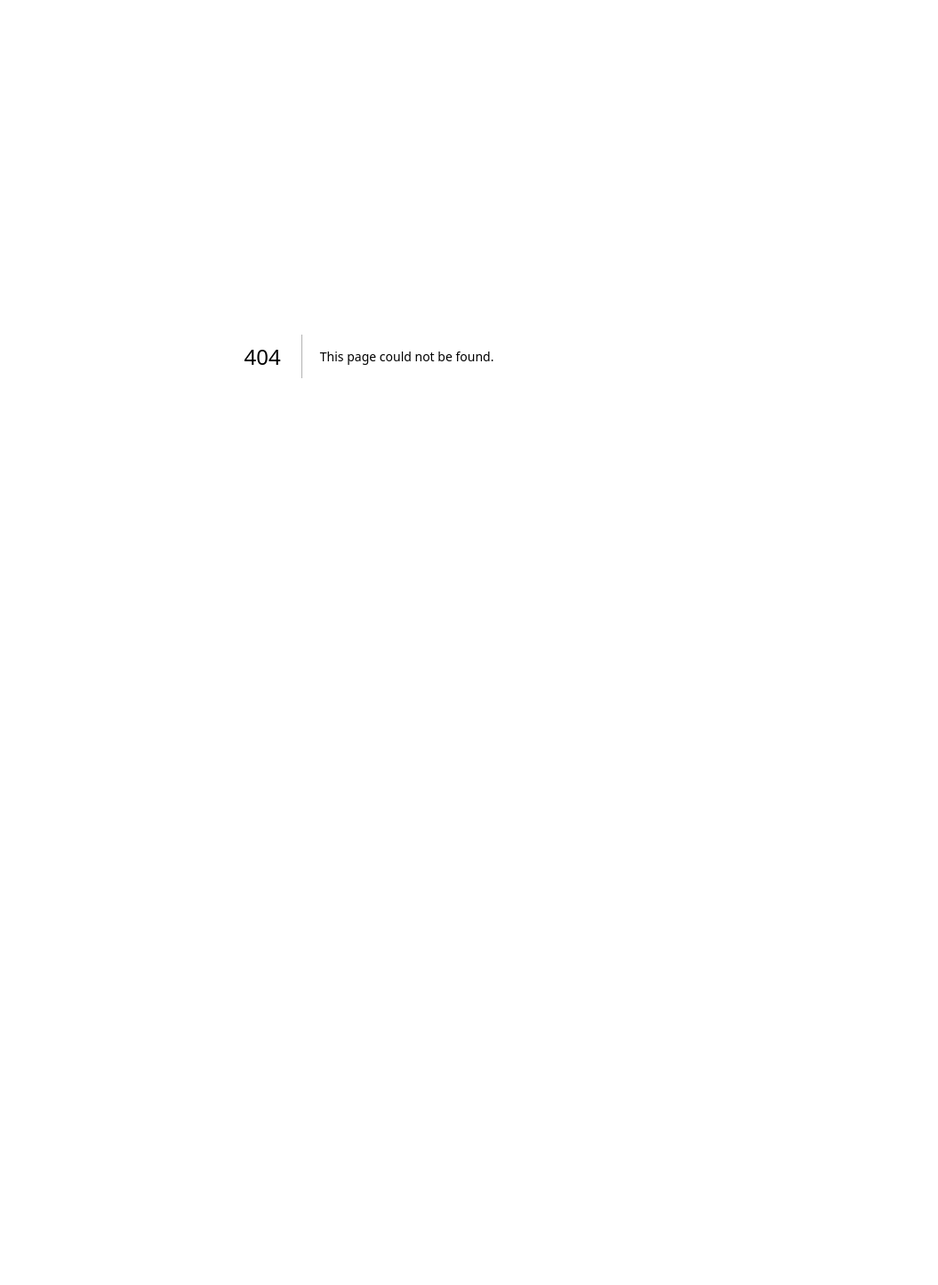
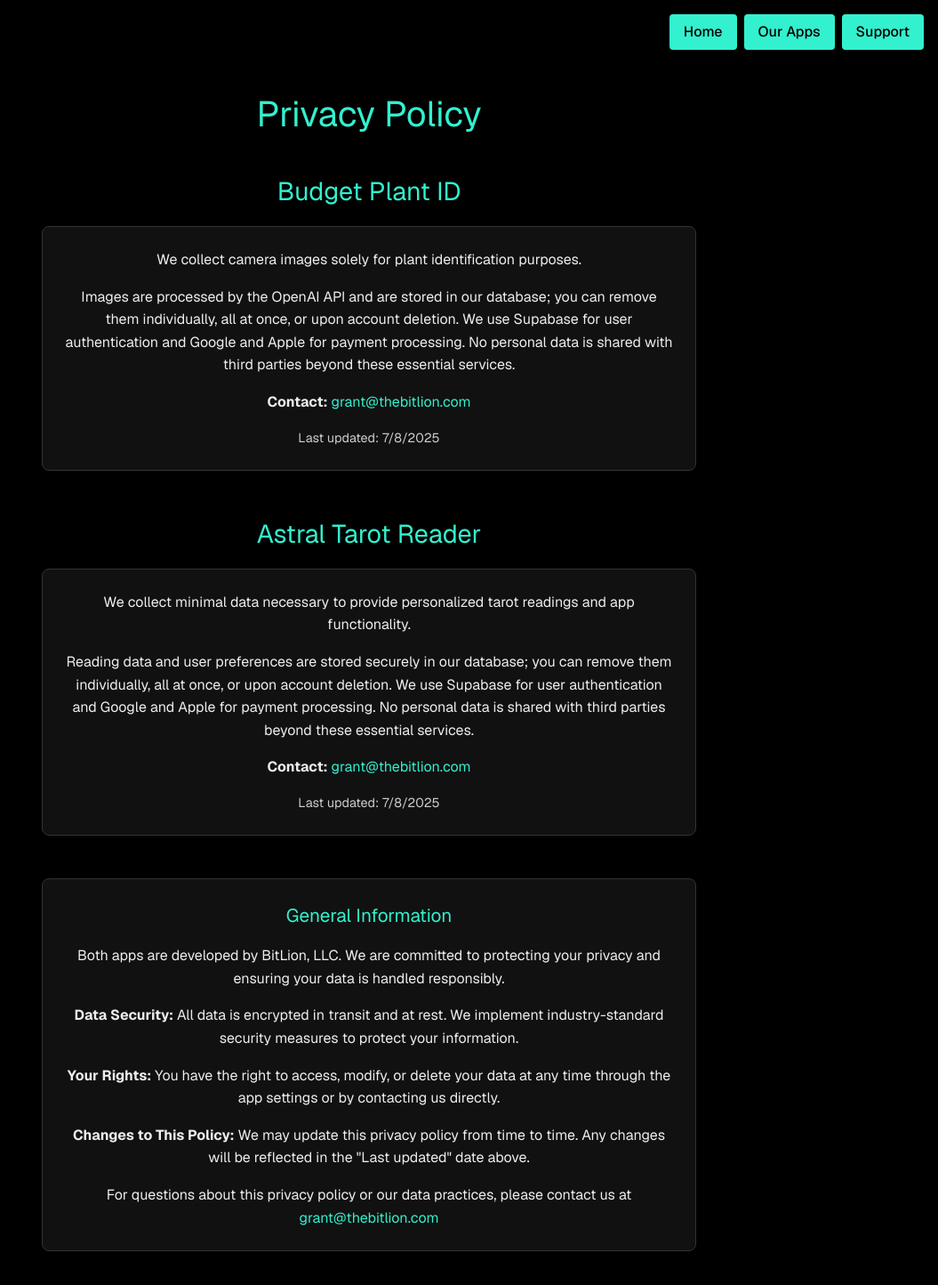
Before and after one commit to BitLionLLC/bitlion-logo-site-next, a Next.js app: page /privacy in a window 1280 px wide. Before the commit this address had no page. Shown: the top 1444 px of the page at 89% size, without its empty margins (225-1280 px from the left). Built offline with nearby package versions, Linux system fonts and the light colour scheme.

Commit message:
Adds Privacy Policy

```diff
--- a/src/app/apps/page.js
+++ b/src/app/apps/page.js
@@ -11,8 +11,10 @@
   return (
     <div className="min-h-screen bg-black text-white">
       {/* Navigation */}
-      <nav className="support-nav" style={{ position: "fixed"}}>
+      <nav className="support-nav" style={{ position: "fixed", display: "flex", gap: "0.5rem"}}>
         <Link href="/" className="support-link">Home</Link>
+        <Link href="/support" className="support-link">Support</Link>
+        <Link href="/privacy" className="support-link">Privacy</Link>
       </nav>
 
       {/* Main Content */}
--- a/src/app/page.js
+++ b/src/app/page.js
@@ -77,16 +77,25 @@
           <>
             <Link href="/apps" className="support-link">Our Apps</Link>
             <Link href="/support" className="support-link">Support</Link>
+            <Link href="/privacy" className="support-link">Privacy</Link>
           </>
         ) : pathname === '/support' ? (
           <>
             <Link href="/" className="support-link">Home</Link>
             <Link href="/apps" className="support-link">Our Apps</Link>
+            <Link href="/privacy" className="support-link">Privacy</Link>
+          </>
+        ) : pathname === '/privacy' ? (
+          <>
+            <Link href="/" className="support-link">Home</Link>
+            <Link href="/apps" className="support-link">Our Apps</Link>
+            <Link href="/support" className="support-link">Support</Link>
           </>
         ) : (
           <>
             <Link href="/" className="support-link">Home</Link>
             <Link href="/support" className="support-link">Support</Link>
+            <Link href="/privacy" className="support-link">Privacy</Link>
           </>
         )}
       </nav>
--- /dev/null
+++ b/src/app/privacy/page.js
@@ -0,0 +1,129 @@
+'use client'
+
+import Link from 'next/link';
+import { usePathname } from 'next/navigation';
+
+export default function PrivacyPage() {
+  const Navigation = () => {
+    const pathname = usePathname();
+    return (
+      <nav className="support-nav" style={{ position: "fixed", display: "flex", gap: "0.5rem"}}>
+        <Link href="/" className="support-link">Home</Link>
+        <Link href="/apps" className="support-link">Our Apps</Link>
+        <Link href="/support" className="support-link">Support</Link>
+      </nav>
+    );
+  };
+
+  return (
+    <div className="App">
+      <Navigation />
+      <div style={{
+        maxWidth: "800px",
+        margin: "0 auto",
+        padding: "6rem 2rem 2rem 2rem",
+        color: "#ededed",
+        lineHeight: "1.6"
+      }}>
+        <h1 style={{
+          color: "#33F0CE",
+          fontSize: "2.5rem",
+          marginBottom: "2rem",
+          textAlign: "center"
+        }}>
+          Privacy Policy
+        </h1>
+
+        <div style={{ marginBottom: "3rem" }}>
+          <h2 style={{
+            color: "#33F0CE",
+            fontSize: "1.8rem",
+            marginBottom: "1rem"
+          }}>
+            Budget Plant ID
+          </h2>
+          <div style={{
+            backgroundColor: "#111",
+            padding: "1.5rem",
+            borderRadius: "8px",
+            border: "1px solid #333"
+          }}>
+            <p style={{ marginBottom: "1rem" }}>
+              We collect camera images solely for plant identification purposes.
+            </p>
+            <p style={{ marginBottom: "1rem" }}>
+              Images are processed by the OpenAI API and are stored in our database; you can remove them individually, all at once, or upon account deletion. We use Supabase for user authentication and Google and Apple for payment processing. No personal data is shared with third parties beyond these essential services.
+            </p>
+            <p style={{ marginBottom: "1rem" }}>
+              <strong>Contact:</strong> <a href="mailto:grant@thebitlion.com" style={{ color: "#33F0CE" }}>grant@thebitlion.com</a>
+            </p>
+            <p style={{ fontSize: "0.9rem", color: "#ccc" }}>
+              Last updated: 7/8/2025
+            </p>
+          </div>
+        </div>
+
+        <div style={{ marginBottom: "3rem" }}>
+          <h2 style={{
+            color: "#33F0CE",
+            fontSize: "1.8rem",
+            marginBottom: "1rem"
+          }}>
+            Astral Tarot Reader
+          </h2>
+          <div style={{
+            backgroundColor: "#111",
+            padding: "1.5rem",
+            borderRadius: "8px",
+            border: "1px solid #333"
+          }}>
+            <p style={{ marginBottom: "1rem" }}>
+              We collect minimal data necessary to provide personalized tarot readings and app functionality.
+            </p>
+            <p style={{ marginBottom: "1rem" }}>
+              Reading data and user preferences are stored securely in our database; you can remove them individually, all at once, or upon account deletion. We use Supabase for user authentication and Google and Apple for payment processing. No personal data is shared with third parties beyond these essential services.
+            </p>
+            <p style={{ marginBottom: "1rem" }}>
+              <strong>Contact:</strong> <a href="mailto:grant@thebitlion.com" style={{ color: "#33F0CE" }}>grant@thebitlion.com</a>
+            </p>
+            <p style={{ fontSize: "0.9rem", color: "#ccc" }}>
+              Last updated: 7/8/2025
+            </p>
+          </div>
+        </div>
+
+        <div style={{
+          backgroundColor: "#111",
+          padding: "1.5rem",
+          borderRadius: "8px",
+          border: "1px solid #333",
+          marginTop: "3rem"
+        }}>
+          <h3 style={{
+            color: "#33F0CE",
+            fontSize: "1.3rem",
+            marginBottom: "1rem"
+          }}>
+            General Information
+          </h3>
+          <p style={{ marginBottom: "1rem" }}>
+            Both apps are developed by BitLion, LLC. We are committed to protecting your privacy and ensuring your data is handled responsibly.
+          </p>
+          <p style={{ marginBottom: "1rem" }}>
+            <strong>Data Security:</strong> All data is encrypted in transit and at rest. We implement industry-standard security measures to protect your information.
+          </p>
+          <p style={{ marginBottom: "1rem" }}>
+            <strong>Your Rights:</strong> You have the right to access, modify, or delete your data at any time through the app settings or by contacting us directly.
+          </p>
+          <p style={{ marginBottom: "1rem" }}>
+            <strong>Changes to This Policy:</strong> We may update this privacy policy from time to time. Any changes will be reflected in the "Last updated" date above.
+          </p>
+          <p>
+            For questions about this privacy policy or our data practices, please contact us at{' '}
+            <a href="mailto:grant@thebitlion.com" style={{ color: "#33F0CE" }}>grant@thebitlion.com</a>
+          </p>
+        </div>
+      </div>
+    </div>
+  );
+}
--- a/src/app/support/page.js
+++ b/src/app/support/page.js
@@ -6,8 +6,10 @@
 export default function SupportPage() {
   return (
     <div className="App">
-      <nav className="support-nav" style={{ position: "fixed"}}>
+      <nav className="support-nav" style={{ position: "fixed", display: "flex", gap: "0.5rem"}}>
         <Link href="/" className="support-link">Home</Link>
+        <Link href="/apps" className="support-link">Our Apps</Link>
+        <Link href="/privacy" className="support-link">Privacy</Link>
       </nav>
       <Support />
     </div>
```
